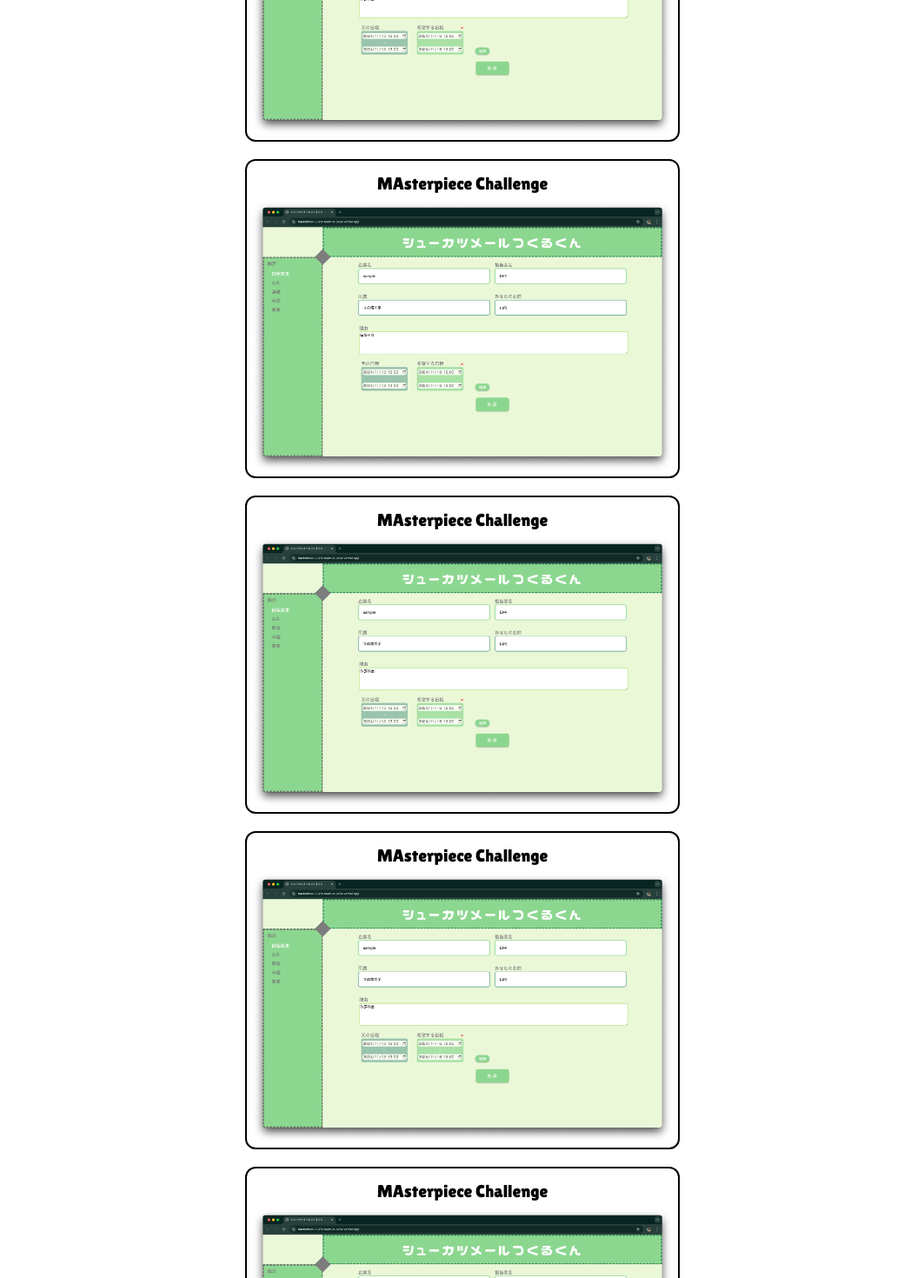
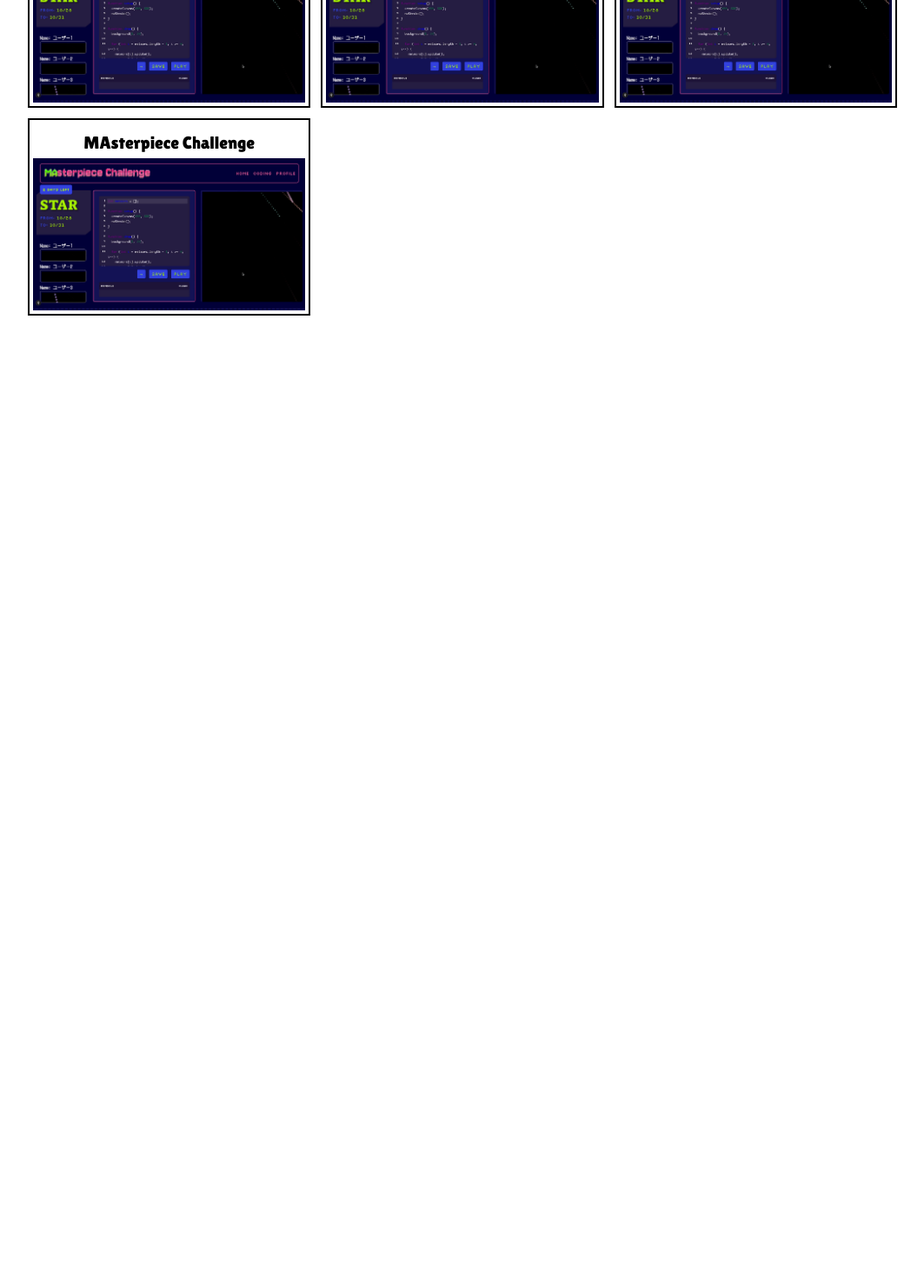
Before and after one commit to k4nkan/kanta_portfolio, a Next.js app in the folder my-app/: page /gallery in a window 1280 px wide. Shown: the part 320-1790 px from the top of the page at 87% size, without its empty margins (108-1171 px from the left). After the commit the page ends 800 px from the top, so only its background shows below. Built offline with nearby package versions, Linux system fonts and the light colour scheme; a web font is replaced by a local one.

Commit message:
#55 ギャラリーページの作成

```diff
--- a/my-app/src/components/GalleryLinks.tsx
+++ b/my-app/src/components/GalleryLinks.tsx
@@ -5,7 +5,11 @@ import { MdClose } from "react-icons/md";
 import AccessLinks from "./AccessLinks";
 import { FaGithub } from "react-icons/fa";
 import { motion } from "framer-motion";
-import { BigButtonAnimation, ButtonAnimation, LinksAnimation } from "./Animations/Animations";
+import {
+  BigButtonAnimation,
+  ButtonAnimation,
+  LinksAnimation,
+} from "./Animations/Animations";
 
 interface GalleryLinksProps {
   title: string;
@@ -29,14 +33,13 @@ const GalleryLinks: React.FC<GalleryLinksProps> = ({
   const [detailOpen, setDetailOpen] = useState(false);
 
   return (
-    <div className="w-full flex justify-center px-5">
-      <motion.div {...BigButtonAnimation}
+    <div className="w-full flex justify-center">
+      <motion.div
+        {...BigButtonAnimation}
         onClick={() => setDetailOpen(true)}
-        className="cursor-pointer w-1/2 min-w-[200px] max-w-[500px] border-2 border-black rounded-xl"
+        className="cursor-pointer w-full border-2 border-black"
       >
-        <div className="text-sm md:text-lg lg:text-xl text-center pt-3">
-          {title}
-        </div>
+        <div className="text-md md:text-xl text-center pt-3">{title}</div>
         <img src={img} alt={altText} className="p-1" />
       </motion.div>
 
@@ -58,7 +61,7 @@ const GalleryLinks: React.FC<GalleryLinksProps> = ({
                 />
               </motion.div>
             </div>
-            <img src={img} alt={altText} />
+            <img src={img} alt={altText} className="p-3" />
             <div className="flex flex-col gap-4 px-3 text-md">
               <div className="flex justify-center gap-10 px-2">
                 <motion.span {...LinksAnimation} className="w-full">
--- a/my-app/src/pages/gallery/index.tsx
+++ b/my-app/src/pages/gallery/index.tsx
@@ -3,13 +3,15 @@ import GalleryLinks from "../../components/GalleryLinks";
 const Home = () => {
   return (
     <div
-      className="flex flex-col gap-5 justify-center pt-[65px]"
+      className="flex flex-col gap-4 items-center justify-center pt-[65px]"
       style={{ minHeight: "calc(100vh - 65px)" }}
     >
-      <div className="text-center text-2xl">My Gallery</div>
+      <div className="text-center text-4xl">My Gallery</div>
+      <div className="text-center text-xl">これまでの制作物です</div>
+      <div className="grid grid-cols-2 gap-3 max-w-[600px] md:grid-cols-3 md:max-w-[1000px] w-11/12">
         <GalleryLinks
           title={"就活メールつくるくん"}
-        img={"/gallery_1.png"}
+          img={"/gallery_2.png"}
           altText={"project img, 就活メールつくるくん"}
           pageLink={"null"}
           gitLink={"https://github.com/k4nkan/hackathon-2023-TeamC"}
@@ -18,7 +20,7 @@ const Home = () => {
         />
         <GalleryLinks
           title={"MAsterpiece Challenge"}
-        img={"/gallery_1.png"}
+          img={"/gallery_2.png"}
           altText={"project img, MAsterpiece Challenge"}
           pageLink={"null"}
           gitLink={"https://github.com/k4nkan/Lit-Kansai-Hackathon-2024"}
@@ -29,7 +31,7 @@ const Home = () => {
         />
         <GalleryLinks
           title={"MAsterpiece Challenge"}
-        img={"/gallery_1.png"}
+          img={"/gallery_2.png"}
           altText={"project img, MAsterpiece Challenge"}
           pageLink={"null"}
           gitLink={"https://github.com/k4nkan/Lit-Kansai-Hackathon-2024"}
@@ -40,18 +42,7 @@ const Home = () => {
         />
         <GalleryLinks
           title={"MAsterpiece Challenge"}
-        img={"/gallery_1.png"}
-        altText={"project img, MAsterpiece Challenge"}
-        pageLink={"null"}
-        gitLink={"https://github.com/k4nkan/Lit-Kansai-Hackathon-2024"}
-        detail={
-          "ハッカソンで作成, ゲーム感覚でプログラミングスキルを伸ばせます"
-        }
-        tech={"React, Next.js, TypeScript, Firebase, CodeMirror, etc"}
-      />
-            <GalleryLinks
-        title={"MAsterpiece Challenge"}
-        img={"/gallery_1.png"}
+          img={"/gallery_2.png"}
           altText={"project img, MAsterpiece Challenge"}
           pageLink={"null"}
           gitLink={"https://github.com/k4nkan/Lit-Kansai-Hackathon-2024"}
@@ -61,6 +52,7 @@ const Home = () => {
           tech={"React, Next.js, TypeScript, Firebase, CodeMirror, etc"}
         />
       </div>
+    </div>
   );
 };
 
```
Lines whose indentation alone changed are shown as unchanged.
